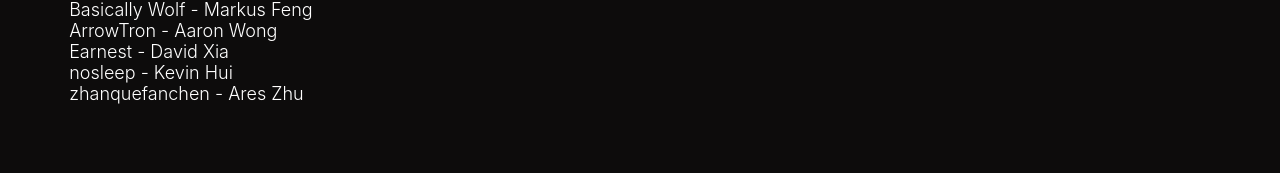
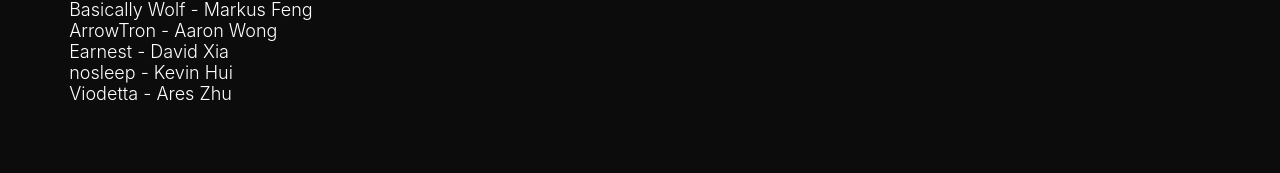
Before and after one commit to evanyans/vancouver-charity-games, a React (Create React App) app: page /2022-summer-league in a window 1280 px wide. Shown: the part 431-604 px from the top of the page. Built offline with nearby package versions, Linux system fonts and the light colour scheme.

Commit message:
Update SummerleagueUN.tsx

```diff
--- a/src/past/SummerleagueUN.tsx
+++ b/src/past/SummerleagueUN.tsx
@@ -22,7 +22,7 @@ const SummerleagueUN = () => {
             <li>ArrowTron - Aaron Wong</li>
             <li>Earnest - David Xia</li>
             <li>nosleep - Kevin Hui</li>
-            <li>zhanquefanchen - Ares Zhu</li>
+            <li>Viodetta - Ares Zhu</li>
           </ul>
         </List>
         <NavLink to ="/events">Back &gt; </NavLink>
```
